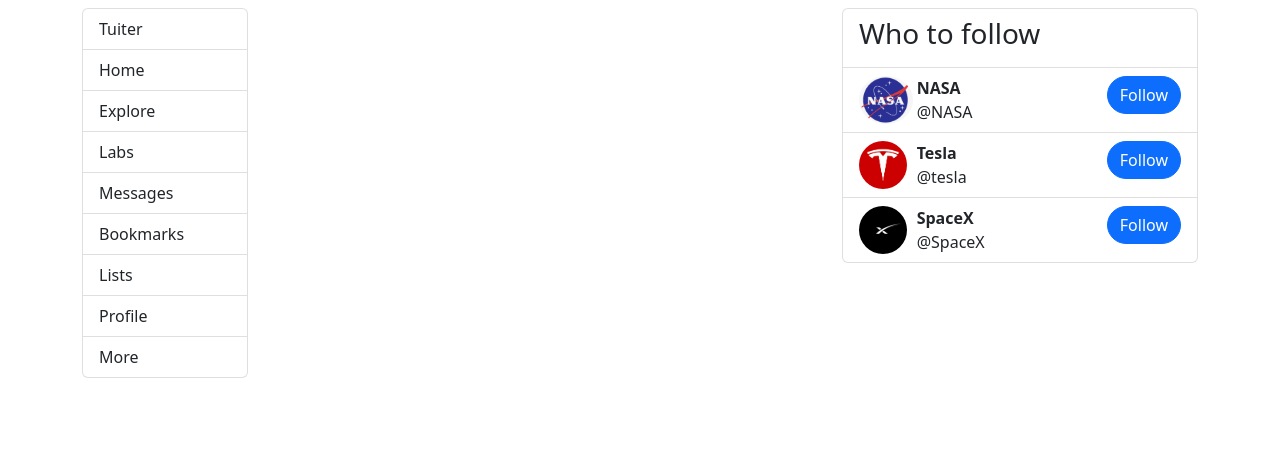
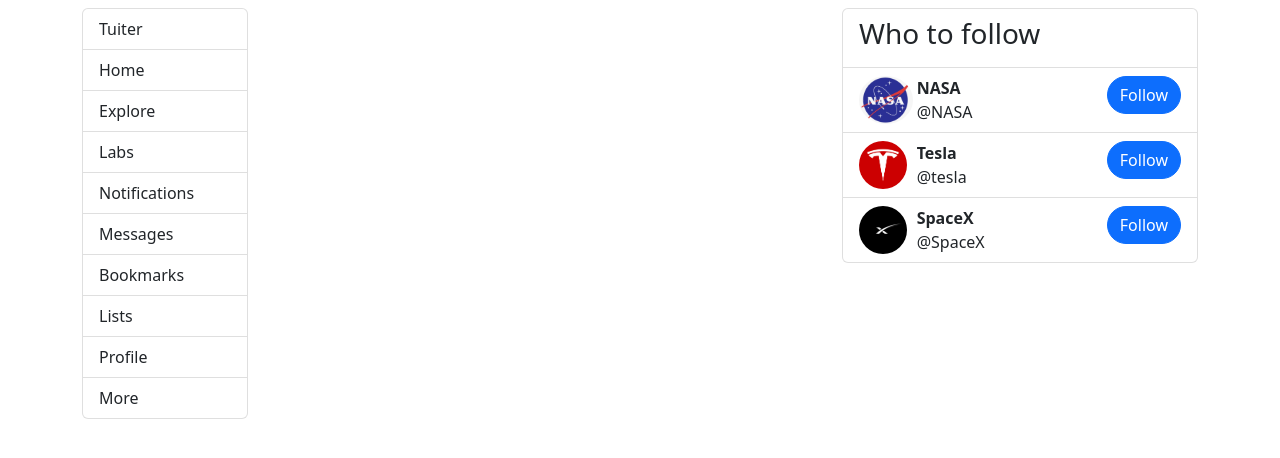
Before and after one commit to anizmo/tuiter-react-web-app, a React (Create React App) app: page /tuiter in a window 1280 px wide. Shown: the top 458 px of the page. Built offline with nearby package versions, Linux system fonts and the light colour scheme.

Commit message:
Navigation - added missing Notifications tab

```diff
--- a/src/tuiter/index.js
+++ b/src/tuiter/index.js
@@ -18,6 +18,7 @@
                     <Route path="explore" element={<ExploreComponent/>}/>
                     <Route path="messages" element={<h1>Messages Coming Soon</h1>}/>
                     <Route path="bookmarks" element={<h1>Bookmarks Coming Soon</h1>}/>
+                    <Route path="notifications" element={<h1>Notifications Coming Soon</h1>}/>
                     <Route path="lists" element={<h1>Lists Coming Soon</h1>}/>
                     <Route path="profile" element={<h1>Profile Coming Soon</h1>}/>
                     <Route path="more" element={<h1>More Coming Soon</h1>}/>
--- a/src/tuiter/navigation-sidebar/index.js
+++ b/src/tuiter/navigation-sidebar/index.js
@@ -18,19 +18,22 @@
             <Link to="/" className="list-group-item">
                 Labs
             </Link>
-            <Link to="/tuiter/messages" className={`list-group-item`}>
+            <Link to="/tuiter/notifications" className={`list-group-item ${active === 'notifications' ? 'active' : ''}`}>
+                Notifications
+            </Link>
+            <Link to="/tuiter/messages" className={`list-group-item ${active === 'messages' ? 'active' : ''}`}>
                 Messages
             </Link>
-            <Link to="/tuiter/bookmarks" className={`list-group-item`}>
+            <Link to="/tuiter/bookmarks" className={`list-group-item ${active === 'bookmarks' ? 'active' : ''}`}>
                 Bookmarks
             </Link>
-            <Link to="/tuiter/lists" className={`list-group-item`}>
+            <Link to="/tuiter/lists" className={`list-group-item ${active === 'lists' ? 'active' : ''}`}>
                 Lists
             </Link>
-            <Link to="/tuiter/profile" className={`list-group-item`}>
+            <Link to="/tuiter/profile" className={`list-group-item ${active === 'profile' ? 'active' : ''}`}>
                 Profile
             </Link>
-            <Link to="/tuiter/more" className={`list-group-item`}>
+            <Link to="/tuiter/more" className={`list-group-item ${active === 'more' ? 'active' : ''}`}>
                 More
             </Link>
         </div>
```
